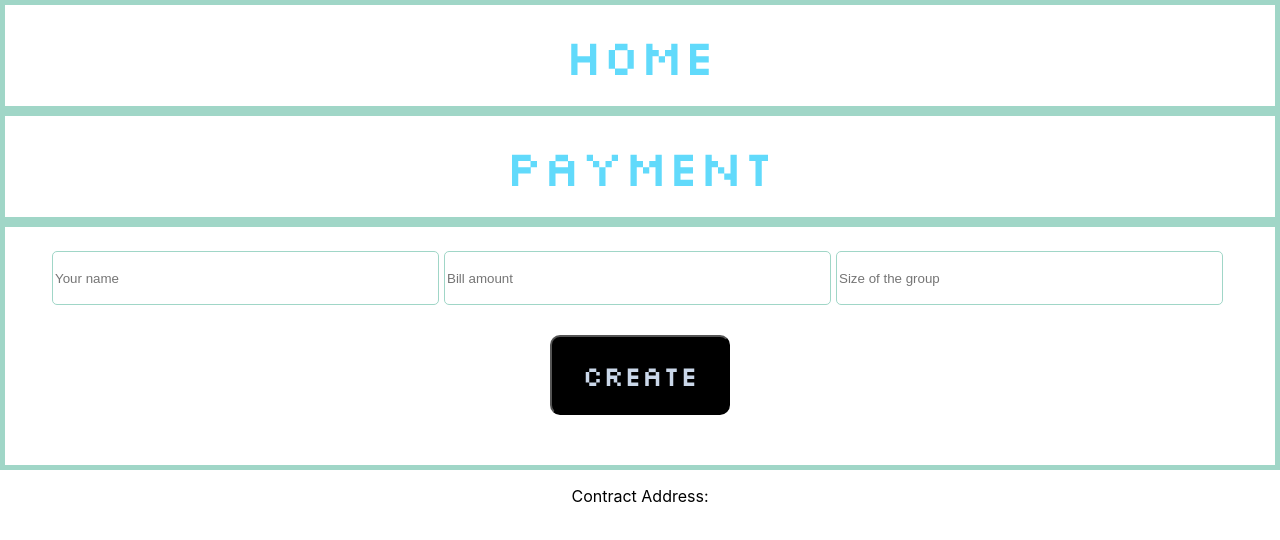
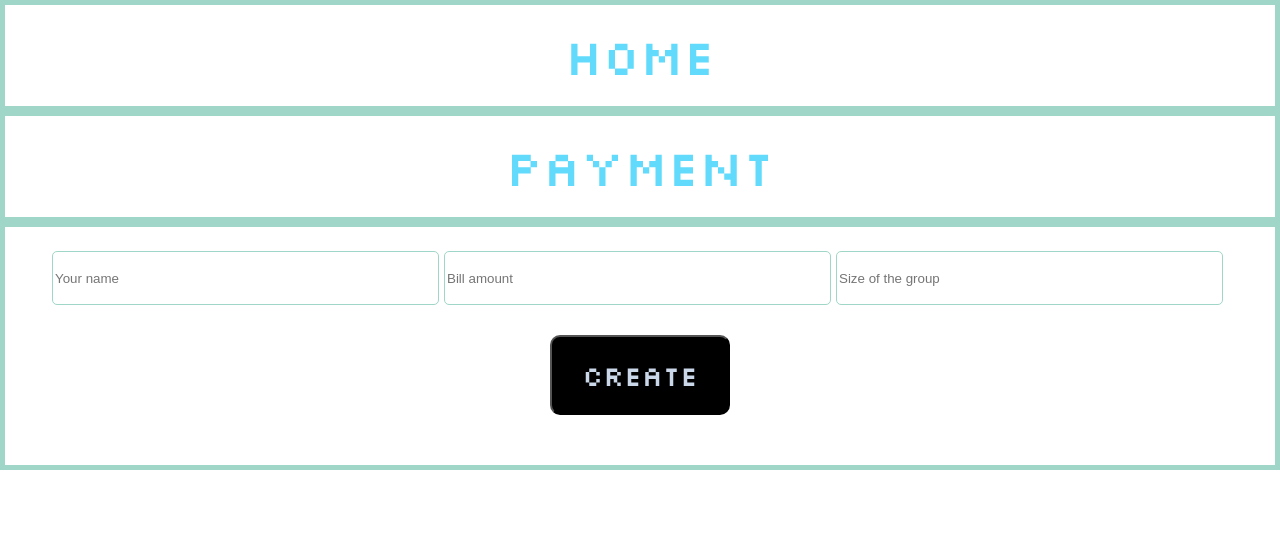
Before and after one commit to Banksy-said-hi/Dong-React, a React (Create React App) app: page /creation in a window 1280 px wide. Shown: the top 540 px of the page. Built offline with nearby package versions, Linux system fonts and the light colour scheme.

Commit message:
Typo fixed

```diff
--- a/src/components/Creation.js
+++ b/src/components/Creation.js
@@ -6,9 +6,6 @@ import QRCode from "react-qr-code";
 import { Link, useNavigate } from "react-router-dom";
 import WalletInformation from "./WalletInformation.js";
 
-
-
-// setTimeout for changing the successfully deployed text on the create button after the contract deployment
 
 function Creation() {
 
@@ -101,7 +98,7 @@ function Creation() {
             </form>
 
             <div className="App">
-                <p>Contract Address:  <b>{newContract}</b></p>
+                <p><b>{newContract}</b></p>
                 <div>{image}</div>
             </div>
 
```
